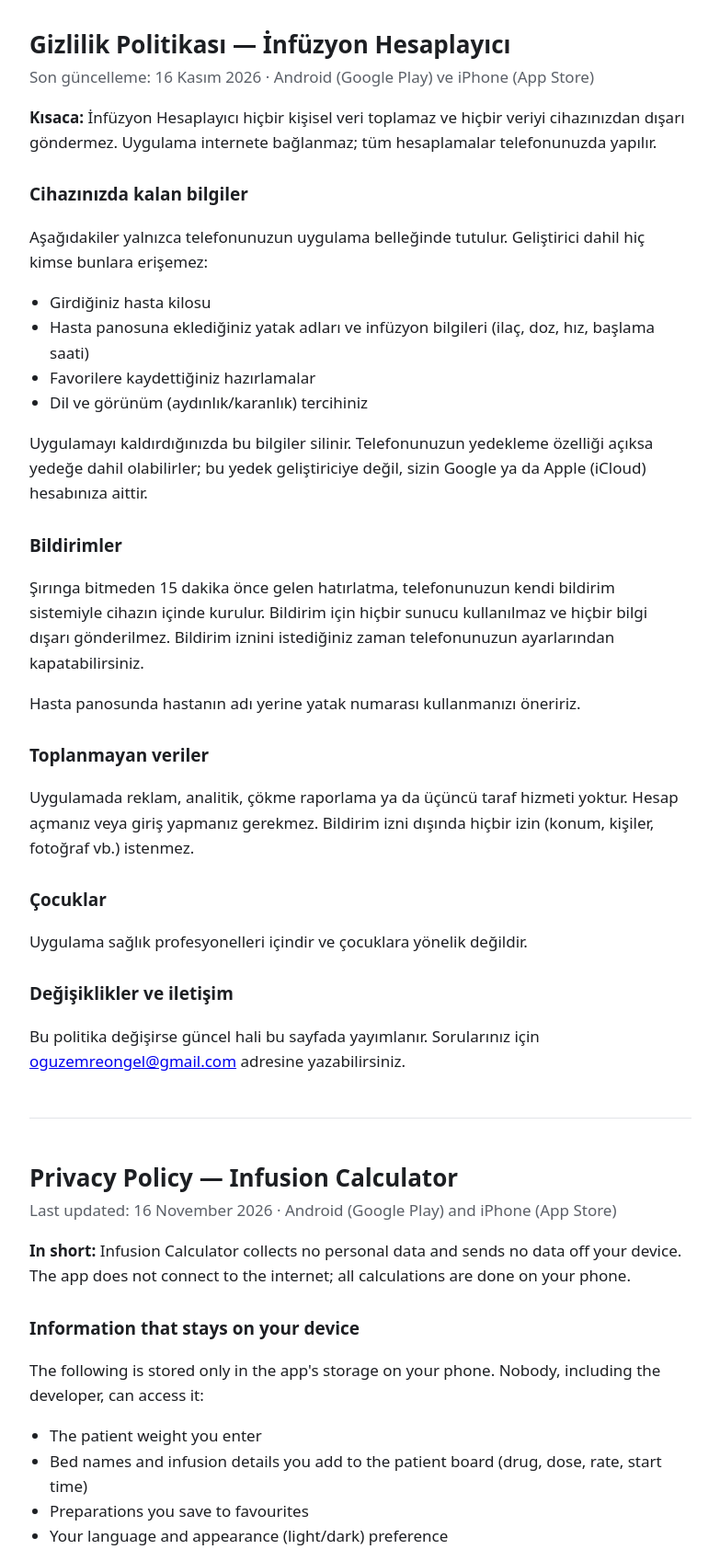
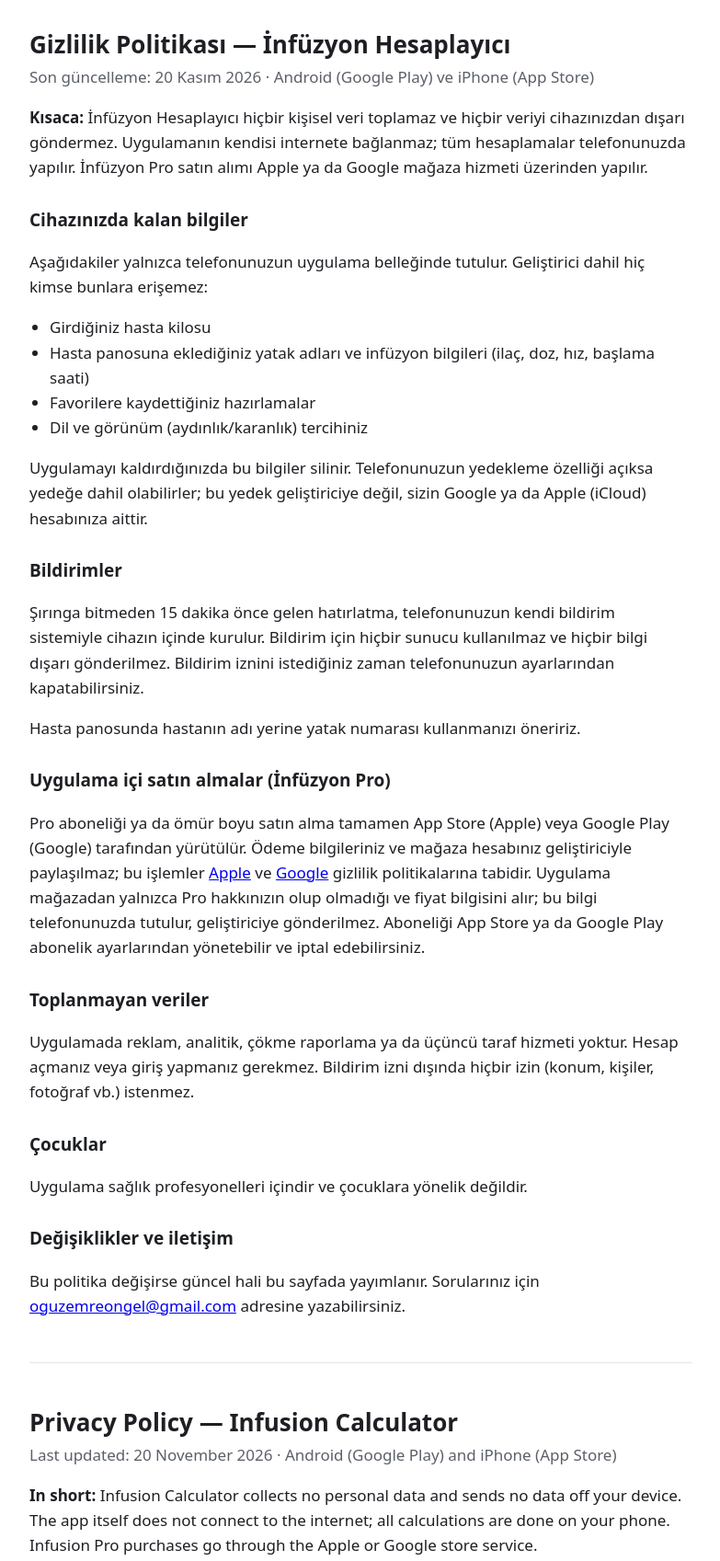
Before and after one commit to Nectorino/infuzyon-hesaplayici, a plain HTML site: page gizlilik.html in a window 1280 px wide. Shown: the top 1697 px of the page at 92% size, without its empty margins (248-1031 px from the left). Drawn offline with Linux system fonts and the light colour scheme.

Commit message:
Gizlilik: uygulama içi satın almalar (İnfüzyon Pro)

```diff
--- a/gizlilik.html
+++ b/gizlilik.html
@@ -19,9 +19,9 @@
 <body>
 <main>
   <h1>Gizlilik Politikası — İnfüzyon Hesaplayıcı</h1>
-  <div class="tarih">Son güncelleme: 16 Kasım 2026 · Android (Google Play) ve iPhone (App Store)</div>
+  <div class="tarih">Son güncelleme: 20 Kasım 2026 · Android (Google Play) ve iPhone (App Store)</div>
 
-  <p><b>Kısaca:</b> İnfüzyon Hesaplayıcı hiçbir kişisel veri toplamaz ve hiçbir veriyi cihazınızdan dışarı göndermez. Uygulama internete bağlanmaz; tüm hesaplamalar telefonunuzda yapılır.</p>
+  <p><b>Kısaca:</b> İnfüzyon Hesaplayıcı hiçbir kişisel veri toplamaz ve hiçbir veriyi cihazınızdan dışarı göndermez. Uygulamanın kendisi internete bağlanmaz; tüm hesaplamalar telefonunuzda yapılır. İnfüzyon Pro satın alımı Apple ya da Google mağaza hizmeti üzerinden yapılır.</p>
 
   <h2>Cihazınızda kalan bilgiler</h2>
   <p>Aşağıdakiler yalnızca telefonunuzun uygulama belleğinde tutulur. Geliştirici dahil hiç kimse bunlara erişemez:</p>
@@ -36,6 +36,9 @@
   <p>Şırınga bitmeden 15 dakika önce gelen hatırlatma, telefonunuzun kendi bildirim sistemiyle cihazın içinde kurulur. Bildirim için hiçbir sunucu kullanılmaz ve hiçbir bilgi dışarı gönderilmez. Bildirim iznini istediğiniz zaman telefonunuzun ayarlarından kapatabilirsiniz.</p>
   <p>Hasta panosunda hastanın adı yerine yatak numarası kullanmanızı öneririz.</p>
 
+  <h2>Uygulama içi satın almalar (İnfüzyon Pro)</h2>
+  <p>Pro aboneliği ya da ömür boyu satın alma tamamen App Store (Apple) veya Google Play (Google) tarafından yürütülür. Ödeme bilgileriniz ve mağaza hesabınız geliştiriciyle paylaşılmaz; bu işlemler <a href="https://www.apple.com/legal/privacy/">Apple</a> ve <a href="https://policies.google.com/privacy">Google</a> gizlilik politikalarına tabidir. Uygulama mağazadan yalnızca Pro hakkınızın olup olmadığı ve fiyat bilgisini alır; bu bilgi telefonunuzda tutulur, geliştiriciye gönderilmez. Aboneliği App Store ya da Google Play abonelik ayarlarından yönetebilir ve iptal edebilirsiniz.</p>
+
   <h2>Toplanmayan veriler</h2>
   <p>Uygulamada reklam, analitik, çökme raporlama ya da üçüncü taraf hizmeti yoktur. Hesap açmanız veya giriş yapmanız gerekmez. Bildirim izni dışında hiçbir izin (konum, kişiler, fotoğraf vb.) istenmez.</p>
 
@@ -48,9 +51,9 @@
   <hr>
 
   <h1 lang="en">Privacy Policy — Infusion Calculator</h1>
-  <div class="tarih" lang="en">Last updated: 16 November 2026 · Android (Google Play) and iPhone (App Store)</div>
+  <div class="tarih" lang="en">Last updated: 20 November 2026 · Android (Google Play) and iPhone (App Store)</div>
   <div lang="en">
-    <p><b>In short:</b> Infusion Calculator collects no personal data and sends no data off your device. The app does not connect to the internet; all calculations are done on your phone.</p>
+    <p><b>In short:</b> Infusion Calculator collects no personal data and sends no data off your device. The app itself does not connect to the internet; all calculations are done on your phone. Infusion Pro purchases go through the Apple or Google store service.</p>
 
     <h2>Information that stays on your device</h2>
     <p>The following is stored only in the app's storage on your phone. Nobody, including the developer, can access it:</p>
@@ -65,6 +68,9 @@
     <p>The reminder 15 minutes before a syringe runs out is scheduled on the device by your phone's own notification system. No server is used and no information is sent anywhere. You can turn notifications off at any time in your phone's settings.</p>
     <p>We recommend using a bed number instead of the patient's name on the patient board.</p>
 
+    <h2>In-app purchases (Infusion Pro)</h2>
+    <p>Pro subscriptions and the lifetime purchase are handled entirely by the App Store (Apple) or Google Play (Google). Your payment details and store account are not shared with the developer; these transactions are subject to the <a href="https://www.apple.com/legal/privacy/">Apple</a> and <a href="https://policies.google.com/privacy">Google</a> privacy policies. The app only receives from the store whether you own Pro and the price; this stays on your phone and is not sent to the developer. You can manage and cancel a subscription in the App Store or Google Play subscription settings.</p>
+
     <h2>Data not collected</h2>
     <p>The app contains no ads, analytics, crash reporting or third-party services. No account or sign-in is needed. Apart from notifications, no permissions (location, contacts, photos etc.) are requested.</p>
 
```
